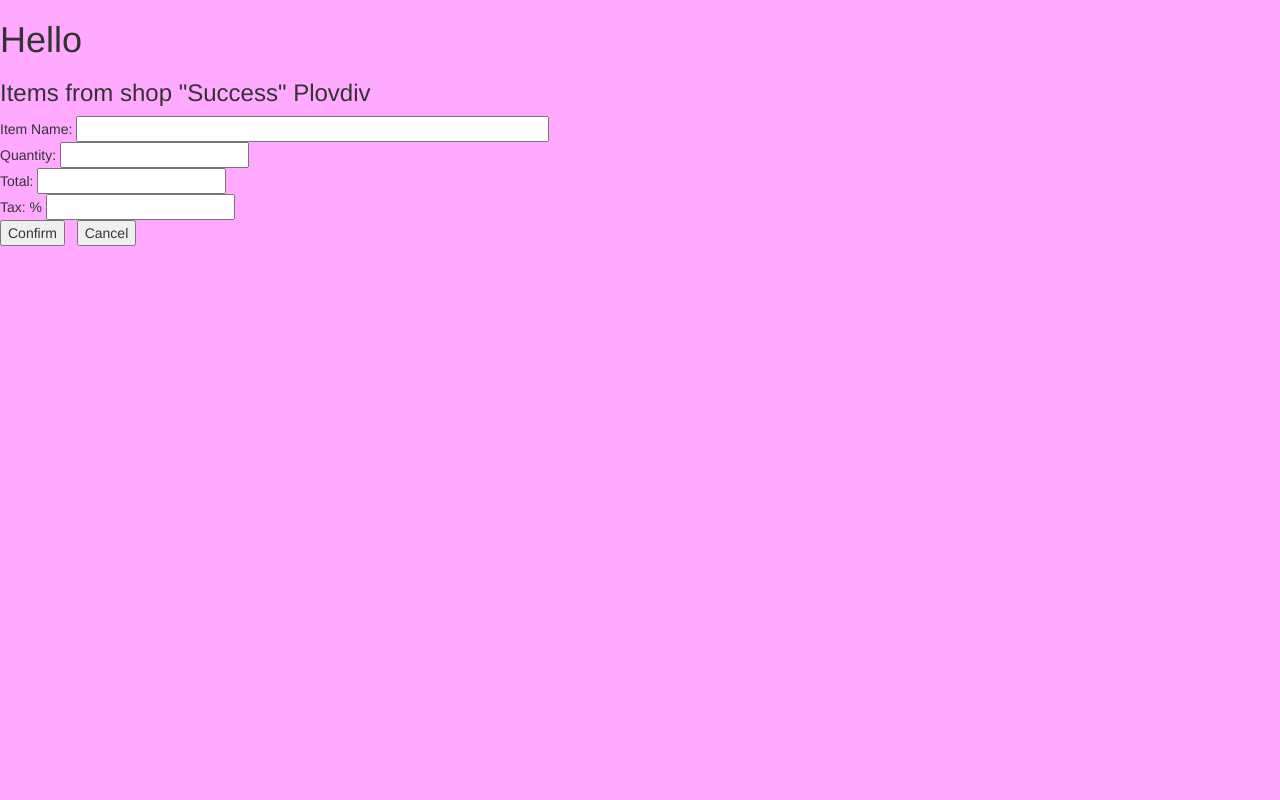
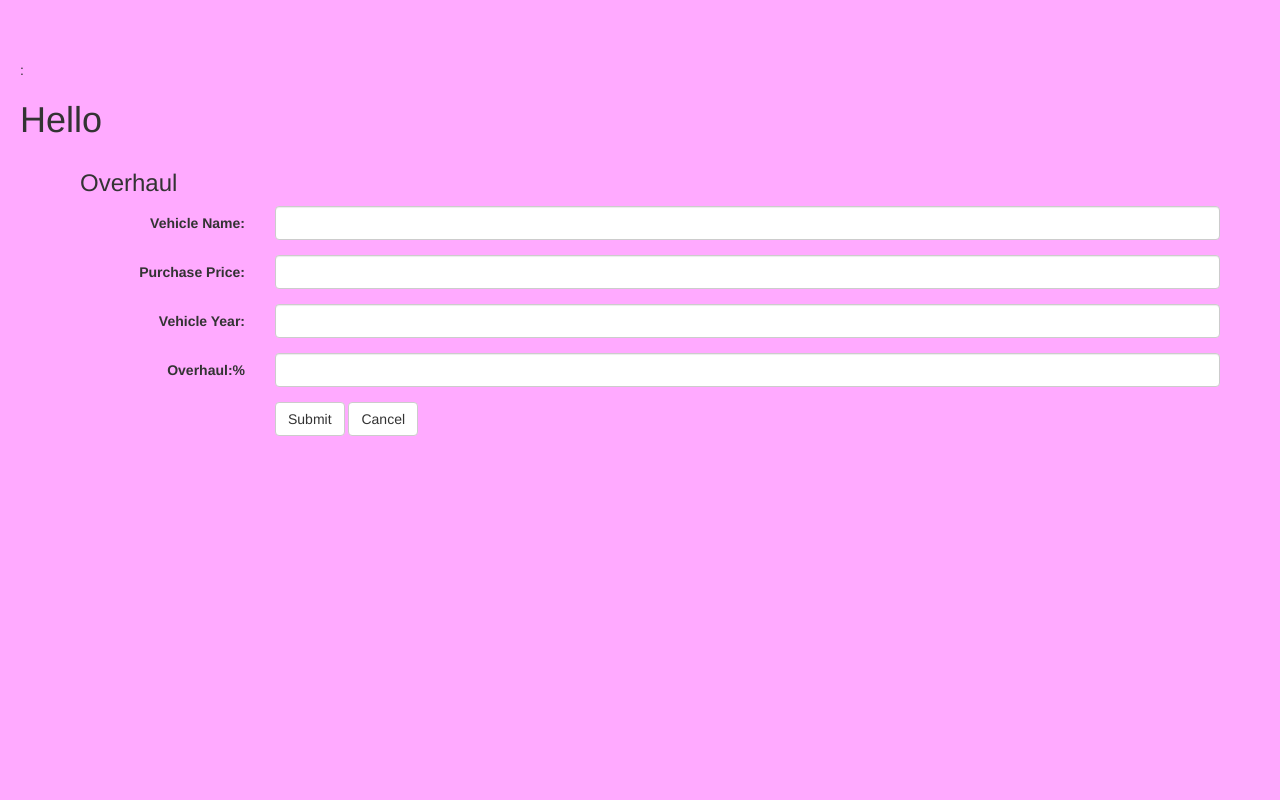
Before and after one commit to bobybozhilov/PHP-Mysql-Sandalski, a PHP site: page /zad2.html in a window 1280 px wide. Run offline with PHP 8.4, Linux system fonts and the light colour scheme.

Commit message:
Zad2 completed Zad1 fixed

```diff
--- a/zad1.php
+++ b/zad1.php
@@ -6,7 +6,7 @@
 
 <?php
 $name = "";
-$quantity = $_POST['name'];
+$name = $_POST['name'];
 $quantity =0;
 $quantity =  $_POST['quantity'];
 $total = 0;
--- a/zad2.html
+++ b/zad2.html
@@ -1,29 +1,58 @@
+<!--https://fisn.uni-plovdiv.bg/sandalski/FMI/-->:
+
 <html>
 <link href="css/bootstrap.css" rel="stylesheet">
+    <style>
+      body {
+        padding-top: 60px; /* 60px to make the container go all the way to the bottom of the topbar */
+		padding-left: 20px;
+      }
+    </style>
+<link href="../assets/css/bootstrap-responsive.css" rel="stylesheet">
+
 <h1>Hello</h1>
-<body bgcolor=lightgreen>
-<form name="form1" action="zad1.php" method="post">
-	<h3>Items from shop "Success" Plovdiv</h3>
+<body bgcolor=lightgreen margin>
 
-	Item Name:
-	<input type="text" name="name" size=55 >
-	<br>
+<div class="container">
+	<h3>Overhaul</h3>
+	<form class="form-horizontal" name="form1" action="zad2.php" method="post">
 
-	Quantity:
-	<input type="text" name="quantity">
-	<br>
+		 <div class="form-group">
+			<label class=" control-label col-sm-2" for="name"> Vehicle Name:</label>
+			 <div class="col-sm-10">
+				<input type="text" class="form-control" name="name" >
+			</div>
+		</div>
 
-	Total:
-	<input type="text" name="total">
-	<br>
+		 <div class="form-group">
+			<label class=" control-label col-sm-2" for="price"> Purchase Price:</label>
+			 <div class="col-sm-10">
+				<input type="text" class="form-control" name="price" >
+			</div>
+		</div>
 
-	Tax: %
-	<input type="text" name="tax">
-	<br>
-	<input type="submit" value="Confirm" name="confirm">
-	&nbsp;
-	<input type="submit" value="Cancel" name="confirm">
-</form>
+		 <div class="form-group">
+			<label class=" control-label col-sm-2" for="year"> Vehicle Year:</label>
+			 <div class="col-sm-10">
+				<input type="text" class="form-control" name="year" >
+			</div>
+		</div>
+
+		 <div class="form-group">
+			<label class=" control-label col-sm-2" for="overhaul"> Overhaul:%</label>
+			 <div class="col-sm-10">
+				<input type="text" class="form-control" name="overhaul" >
+			</div>
+		</div>
+
+		<div class="form-group">
+			<div class="col-sm-offset-2 col-sm-10">
+				<button type="submit" class="btn btn-default" name="submit">Submit</button>
+				<button type="submit" class="btn btn-default" name="cancel">Cancel</button>
+			</div>
+		</div>
+	</form>
+</div>
 
 </body>
 
```
Also changed, not shown: zad2.php (+22 -14 lines).
